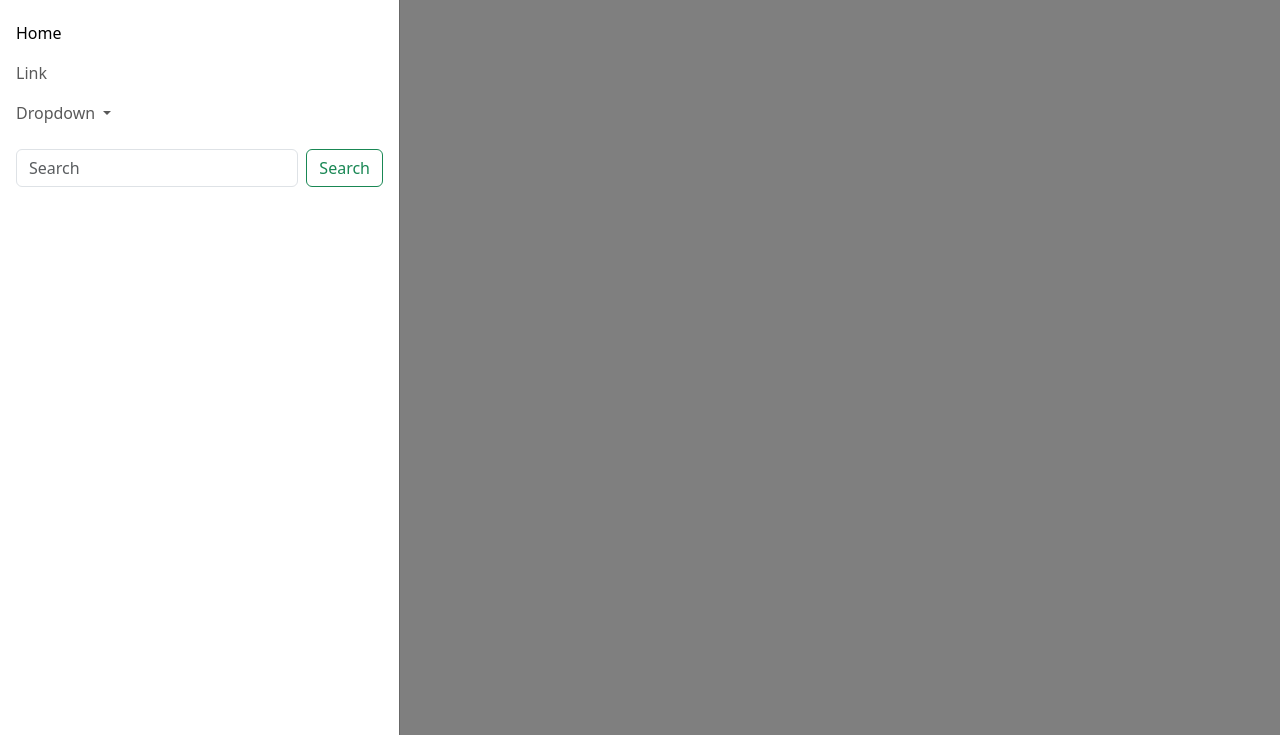
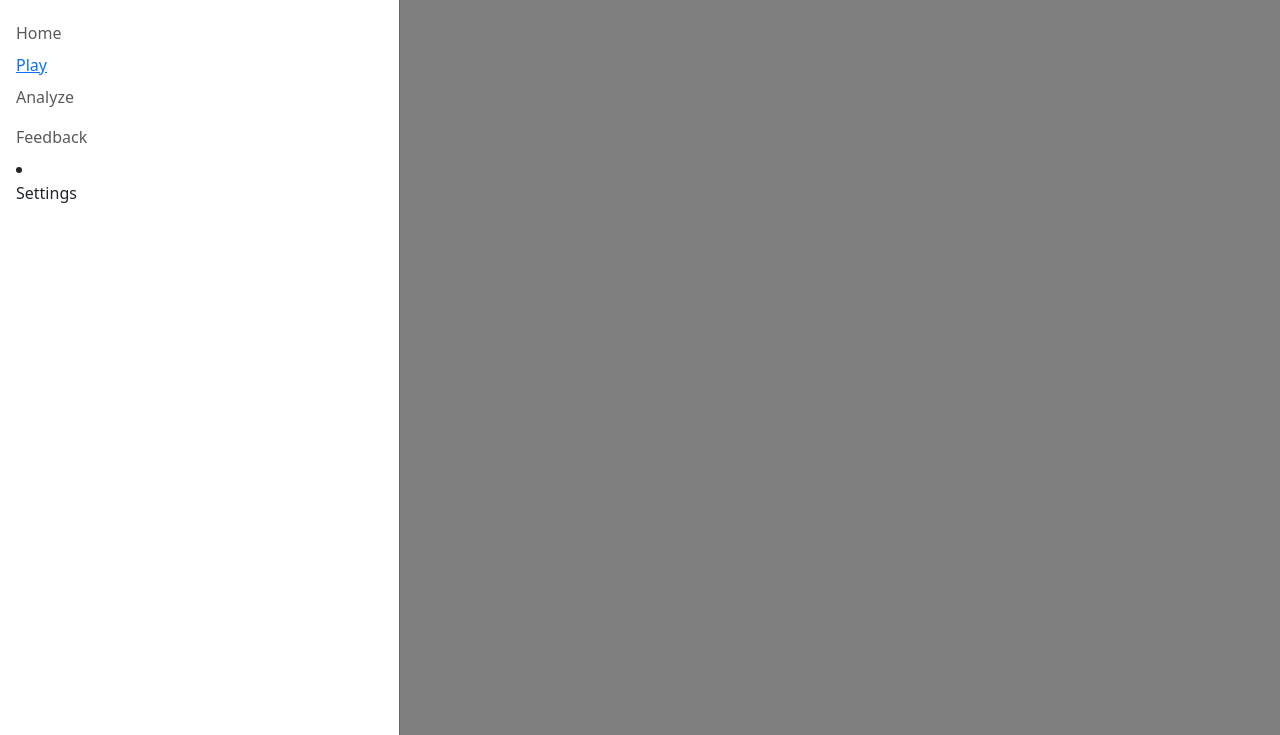
Before and after one commit to Randgriz11/QuaggaChess, a plain HTML site: page index.html in a window 1280 px wide. Both pictures are taken after a click on the button "Toggle navigation". Shown: the part 65-800 px from the top of the page. Drawn offline with nearby package versions, Linux system fonts and the light colour scheme.

Commit message:
Update index.html

```diff
--- a/index.html
+++ b/index.html
@@ -21,29 +21,21 @@
           <div class="offcanvas-body">
             <ul class="navbar-nav justify-content-end flex-grow-1 pe-3">
               <li class="nav-item">
-                <a class="nav-link active" aria-current="page" href="#">Home</a>
+                <a class="nav-link" href="#">Home</a>
               </li>
               <li class="nav-item">
-                <a class="nav-link" href="#">Link</a>
+                <a class="nav-linkactive" aria-current="page" href="#">Play</a>
               </li>
-              <li class="nav-item dropdown">
-                <a class="nav-link dropdown-toggle" href="#" role="button" data-bs-toggle="dropdown" aria-expanded="false">
-                  Dropdown
-                </a>
-                <ul class="dropdown-menu">
-                  <li><a class="dropdown-item" href="#">Action</a></li>
-                  <li><a class="dropdown-item" href="#">Another action</a></li>
-                  <li>
-                    <hr class="dropdown-divider">
-                  </li>
-                  <li><a class="dropdown-item" href="#">Something else here</a></li>
-                </ul>
+              <li class="nav-item">
+                <a class="nav-link" href="#">Analyze</a>
+              </li>
+              <li class="nav-item">
+                <a class="nav-link" href="#">Feedback</a>
               </li>
             </ul>
-            <form class="d-flex mt-3" role="search">
-              <input class="form-control me-2" type="search" placeholder="Search" aria-label="Search">
-              <button class="btn btn-outline-success" type="submit">Search</button>
-            </form>
+            <li class="nav-item">
+                <a class="nav-link" href="#">Settings</a>
+            </li>
           </div>
         </div>
       </div>
```
